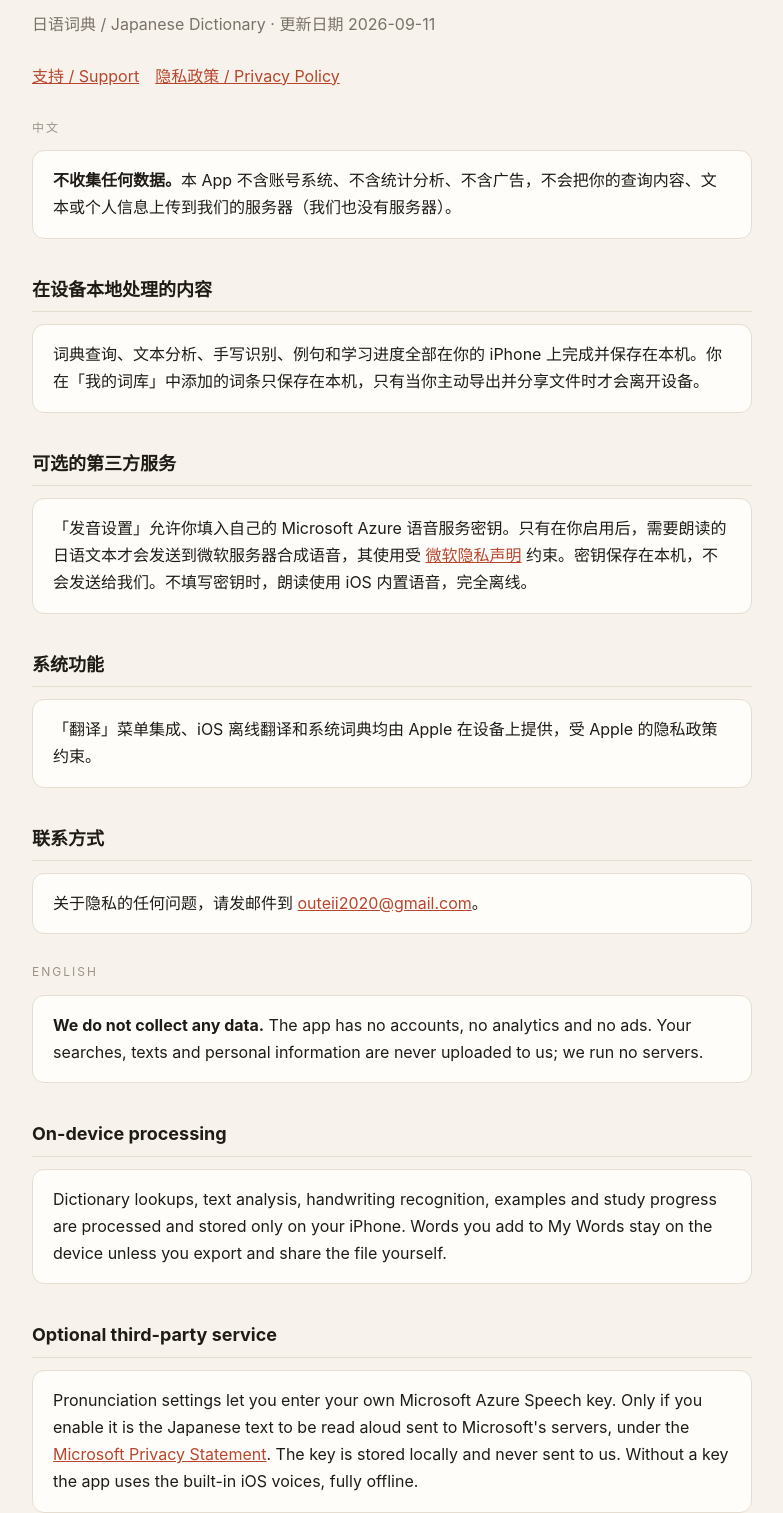
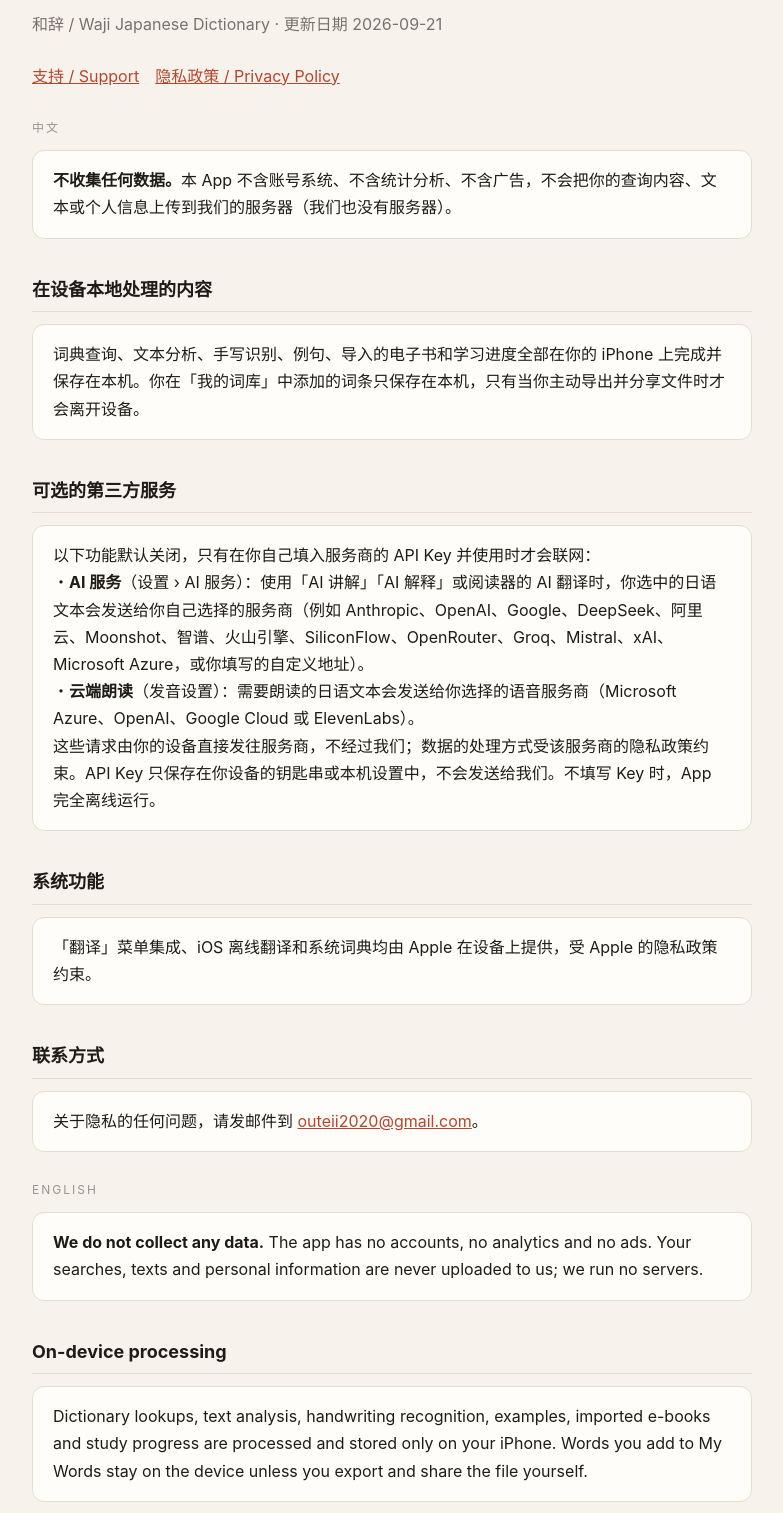
Before and after one commit to medlinks/jpdict-support, a plain HTML site: page privacy.html in a window 1280 px wide. Shown: the part 95-1608 px from the top of the page, without its empty margins (248-1031 px from the left). Drawn offline with Linux system fonts and the light colour scheme.

Commit message:
Rename to 和辞 (Waji); describe optional AI and speech providers
Co-Authored-By: Claude Fable 5.1 <noreply@anthropic.com>

```diff
--- a/privacy.html
+++ b/privacy.html
@@ -1,16 +1,22 @@
-<!doctype html><html lang="zh"><head><meta charset="utf-8"><meta name="viewport" content="width=device-width,initial-scale=1"><title>日语词典 · 隐私政策 / Privacy Policy</title><link rel="stylesheet" href="style.css"></head><body><main>
-<h1>隐私政策 · Privacy Policy</h1><p class="sub">日语词典 / Japanese Dictionary · 更新日期 2026-09-11</p>
+<!doctype html><html lang="zh"><head><meta charset="utf-8"><meta name="viewport" content="width=device-width,initial-scale=1"><title>和辞 · 隐私政策 / Waji Privacy Policy</title><link rel="stylesheet" href="style.css"></head><body><main>
+<h1>隐私政策 · Privacy Policy</h1><p class="sub">和辞 / Waji Japanese Dictionary · 更新日期 2026-09-21</p>
 <nav><a href="index.html">支持 / Support</a><a href="privacy.html">隐私政策 / Privacy Policy</a></nav>
 <div class="lang">中文</div>
 <div class="card"><b>不收集任何数据。</b>本 App 不含账号系统、不含统计分析、不含广告，不会把你的查询内容、文本或个人信息上传到我们的服务器（我们也没有服务器）。</div>
-<h2>在设备本地处理的内容</h2><div class="card">词典查询、文本分析、手写识别、例句和学习进度全部在你的 iPhone 上完成并保存在本机。你在「我的词库」中添加的词条只保存在本机，只有当你主动导出并分享文件时才会离开设备。</div>
-<h2>可选的第三方服务</h2><div class="card">「发音设置」允许你填入自己的 Microsoft Azure 语音服务密钥。只有在你启用后，需要朗读的日语文本才会发送到微软服务器合成语音，其使用受 <a href="https://privacy.microsoft.com/">微软隐私声明</a> 约束。密钥保存在本机，不会发送给我们。不填写密钥时，朗读使用 iOS 内置语音，完全离线。</div>
+<h2>在设备本地处理的内容</h2><div class="card">词典查询、文本分析、手写识别、例句、导入的电子书和学习进度全部在你的 iPhone 上完成并保存在本机。你在「我的词库」中添加的词条只保存在本机，只有当你主动导出并分享文件时才会离开设备。</div>
+<h2>可选的第三方服务</h2><div class="card">以下功能默认关闭，只有在你自己填入服务商的 API Key 并使用时才会联网：<br>
+・<b>AI 服务</b>（设置 › AI 服务）：使用「AI 讲解」「AI 解释」或阅读器的 AI 翻译时，你选中的日语文本会发送给你自己选择的服务商（例如 Anthropic、OpenAI、Google、DeepSeek、阿里云、Moonshot、智谱、火山引擎、SiliconFlow、OpenRouter、Groq、Mistral、xAI、Microsoft Azure，或你填写的自定义地址）。<br>
+・<b>云端朗读</b>（发音设置）：需要朗读的日语文本会发送给你选择的语音服务商（Microsoft Azure、OpenAI、Google Cloud 或 ElevenLabs）。<br>
+这些请求由你的设备直接发往服务商，不经过我们；数据的处理方式受该服务商的隐私政策约束。API Key 只保存在你设备的钥匙串或本机设置中，不会发送给我们。不填写 Key 时，App 完全离线运行。</div>
 <h2>系统功能</h2><div class="card">「翻译」菜单集成、iOS 离线翻译和系统词典均由 Apple 在设备上提供，受 Apple 的隐私政策约束。</div>
 <h2>联系方式</h2><div class="card">关于隐私的任何问题，请发邮件到 <a href="mailto:outeii2020@gmail.com">outeii2020@gmail.com</a>。</div>
 <div class="lang">ENGLISH</div>
 <div class="card"><b>We do not collect any data.</b> The app has no accounts, no analytics and no ads. Your searches, texts and personal information are never uploaded to us; we run no servers.</div>
-<h2>On-device processing</h2><div class="card">Dictionary lookups, text analysis, handwriting recognition, examples and study progress are processed and stored only on your iPhone. Words you add to My Words stay on the device unless you export and share the file yourself.</div>
-<h2>Optional third-party service</h2><div class="card">Pronunciation settings let you enter your own Microsoft Azure Speech key. Only if you enable it is the Japanese text to be read aloud sent to Microsoft's servers, under the <a href="https://privacy.microsoft.com/">Microsoft Privacy Statement</a>. The key is stored locally and never sent to us. Without a key the app uses the built-in iOS voices, fully offline.</div>
+<h2>On-device processing</h2><div class="card">Dictionary lookups, text analysis, handwriting recognition, examples, imported e-books and study progress are processed and stored only on your iPhone. Words you add to My Words stay on the device unless you export and share the file yourself.</div>
+<h2>Optional third-party services</h2><div class="card">These features are off by default and only go online if you enter your own API key and use them:<br>
+• <b>AI service</b> (Settings › AI Service): when you use AI explain or AI translation, the Japanese text you selected is sent to the provider you chose (for example Anthropic, OpenAI, Google, DeepSeek, Alibaba Cloud, Moonshot, Zhipu, Volcengine, SiliconFlow, OpenRouter, Groq, Mistral, xAI, Microsoft Azure, or a custom endpoint you entered).<br>
+• <b>Cloud voices</b> (Pronunciation): the Japanese text to be read aloud is sent to the speech provider you chose (Microsoft Azure, OpenAI, Google Cloud or ElevenLabs).<br>
+Requests go directly from your device to the provider and never pass through us; the provider's own privacy policy applies. API keys are stored only on your device and are never sent to us. Without a key the app runs fully offline.</div>
 <h2>System features</h2><div class="card">The Translate menu integration, on-device translation and the system dictionary are provided by Apple on the device and covered by Apple's privacy policy.</div>
 <h2>Contact</h2><div class="card">Questions about privacy: <a href="mailto:outeii2020@gmail.com">outeii2020@gmail.com</a>.</div>
 </main></body></html>
```
Also changed, not shown: index.html (+9 -7 lines).
